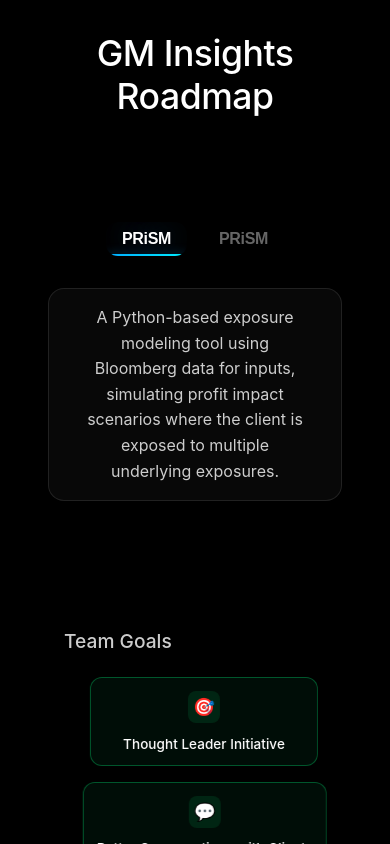
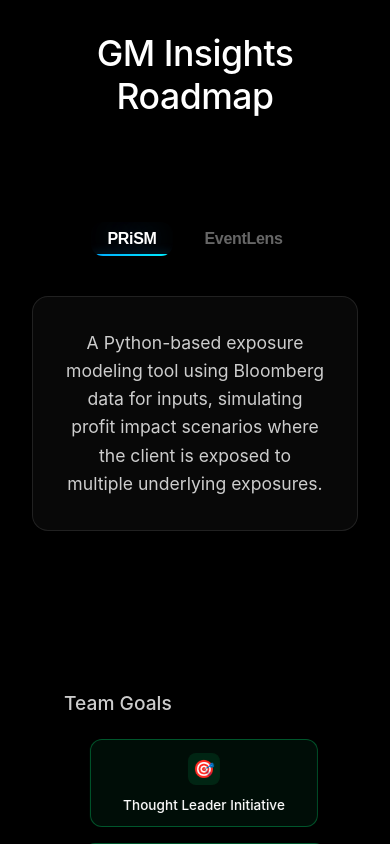
Before and after one commit to AnalyticsTranslators/road-map, a React (Create React App) app: page / in a window 390 px wide. Shown: the top 844 px of the page. Built offline with nearby package versions, Linux system fonts and the light colour scheme.

Commit message:
Updated roadmap styling and layout

```diff
--- a/src/components/Roadmap.js
+++ b/src/components/Roadmap.js
@@ -108,58 +108,17 @@ const Roadmap = () => {
     },
     {
         id: 2,
-        name: "PRiSM",
-        goals: Object.values(TEAM_GOALS),
+        name: "EventLens",
+        summary: "To be continued...",
+        goals: [TEAM_GOALS.THOUGHT_LEADER, TEAM_GOALS.CLIENT_CONVERSATIONS],
         milestones: [
           {
             id: 1,
-            title: "Investigation Phase",
-            description: "Investigated the original PRISM tool, extracted valuable insights and derived modeling logic",
+            title: "Test",
+            description: "To be continued...",
             completion: 100,
             date: "March 2024"
-          },
-          {
-            id: 2,
-            title: "Rebuild Phase",
-            description: "The rebuilding of PRiSM started using Python via a Bloomberg connection, which was similar to the original PRISM tool. The aim was to replicate all of the useful features of the original PRISM tool.",
-            completion: 100,
-            date: "April - June 2024"
-          },
-          {
-            id: 3,
-            title: "Client Engagement on POC Phase",
-            description: "The goal is to collaborate with the clients on the completed work. Features include: Correlations between exposures, Exposure volatilities, Sizes of exposures.",
-            completion: 100,
-            date: "May 2024"
-          },
-          {
-            id: 4,
-            title: "Mean Reversion (FX & Rates)",
-            description: "Incorporate Hull-White model for rates and FX, develop a custom methodology and test with client debt.",
-            completion: 100,
-            date: "October 2024"
-          },
-          {
-              id: 5,
-              title: "Model Validation",
-              description: "Getting independent validation of the model is critical to ensure we can proceed with client engagement.",
-              completion: 100,
-              date: "November - December 2024"
-            },
-            {
-              id: 6,
-              title: "New Product DCF",
-              description: "Product requirements: CTO/BM Involvement, Budgeting, Server (VDI), Compliance",
-              completion: 20,
-              date: "January 2025"
-            },
-            {
-              id: 7,
-              title: "Proxy Hedge Recommendation System",
-              description: "System to be able to calculate the correlations between hedgable commoditiies and an unhedgable commodity and recommend the best proxy hedge.",
-              completion: 20,
-              date: "January 2025"
-            }
+          }
         ]
       },
   ];
--- a/src/styles/Roadmap.css
+++ b/src/styles/Roadmap.css
@@ -8,6 +8,7 @@
   align-items: center;
   overflow: hidden;
   padding-bottom: 20vh;
+  position: relative;
 }
 
 .project-tabs {
@@ -423,17 +424,18 @@
   width: 100%;
   position: relative;
   z-index: 2;
+  padding-left: 250px;
 }
 
 .project-summary {
   max-width: 800px;
+  width: 100%;
   text-align: center;
   color: rgba(255, 255, 255, 0.8);
   font-size: 1.1rem;
   line-height: 1.6;
   margin-top: 2rem;
   margin-bottom: 2rem;
-  margin-left: 5rem;
   padding: 3rem 4rem;
   background: rgba(255, 255, 255, 0.03);
   backdrop-filter: blur(10px);
@@ -442,6 +444,7 @@
   transform: translateY(0);
   transition: all 0.4s cubic-bezier(0.16, 1, 0.3, 1);
   animation: fadeIn 0.5s ease-out;
+  box-sizing: border-box;
 }
 
 .project-summary:hover {
@@ -462,10 +465,35 @@
 }
 
 /* Mobile adjustments */
-@media (max-width: 768px) {
+@media (max-width: 1024px) {
+  .project-header {
+    padding-left: 0;
+  }
+
   .project-summary {
-    font-size: 1rem;
+    width: 100%;
+    padding: 2rem;
+    max-width: 100%;
+  }
+
+  .project-goals {
+    position: relative;
+    width: 100%;
+    max-width: 1000px;
+    transform: none;
+    top: 0;
     padding: 1rem 2rem;
-    margin: 1.5rem 1rem 0;
+    margin-bottom: 2rem;
+  }
+
+  .road {
+    margin-left: 0;
   }
 }
+
+/* Additional breakpoint for medium screens */
+@media (max-width: 1200px) and (min-width: 1025px) {
+  .project-header {
+    padding-left: 200px;
+  }
+}
```
